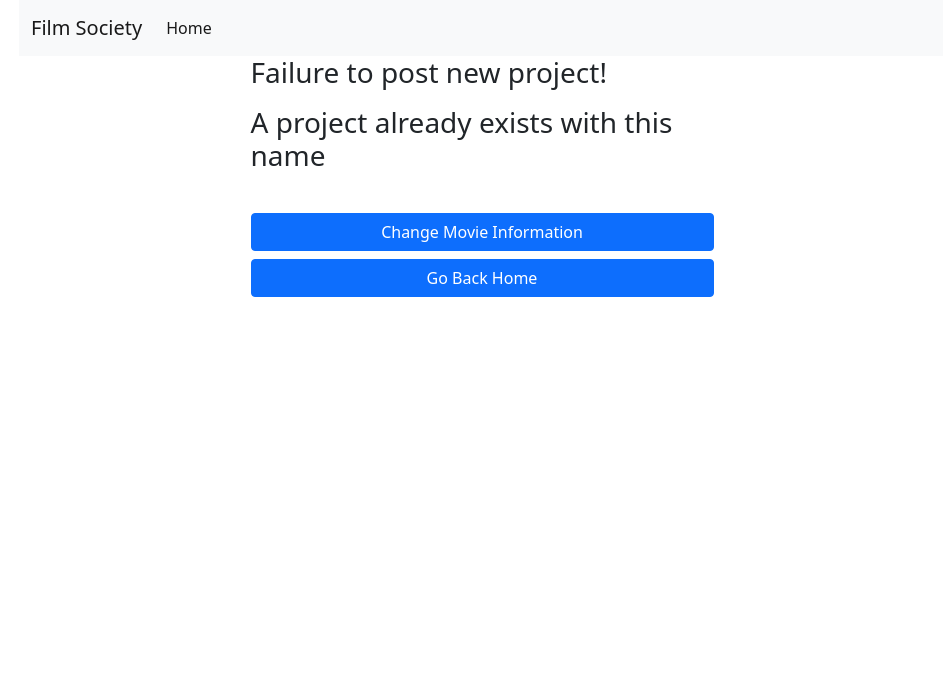
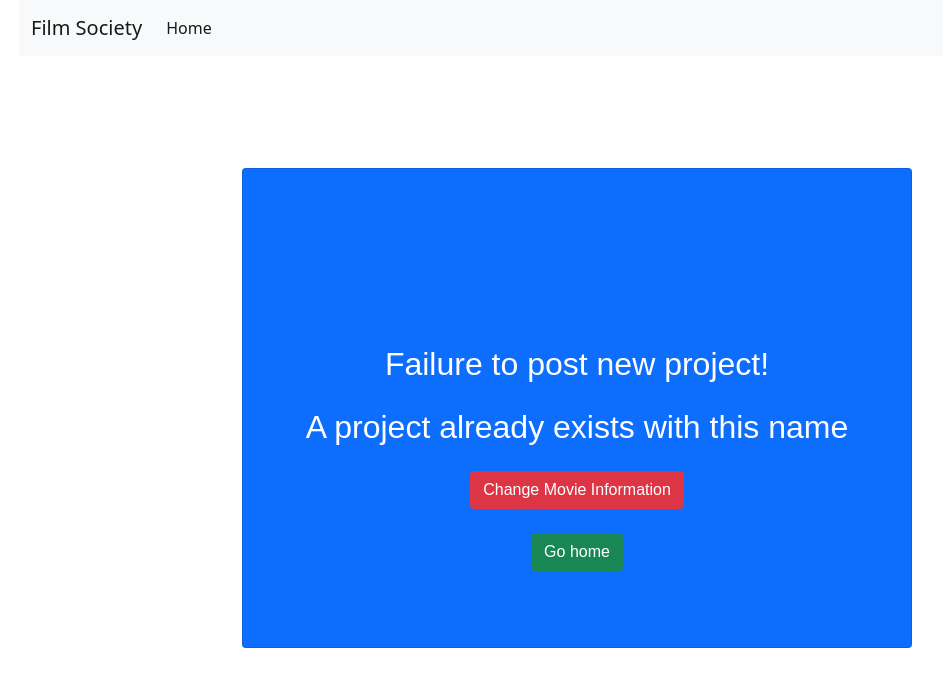
Before and after one commit to adavid2021/film_society_website, a website: page public/project_failure.html in a window 1280 px wide. Shown: the whole page, without its empty margins (63-1006 px from the left). Drawn offline with nearby package versions, Linux system fonts and the light colour scheme; a web font is replaced by a local one.

Commit message:
Tried my best for Success Failure part for both Application and Project submission

```diff
--- /dev/null
+++ b/public/css/failure.css
@@ -0,0 +1,43 @@
+/*#successText {*/
+/*    max-height: 80%;*/
+/*    !*margin-outside: 90px;*!*/
+/*}*/
+
+.bg-primary{
+    height: 30rem;
+    width: 60%;
+}
+
+.card-body{
+    text-align: center;
+    justify-content: center;
+    margin-top: 25%;
+}
+
+.success-card{
+    font-family: sans-serif;
+    margin-bottom: 30%;
+}
+
+.success-card h1{
+    text-align: center;
+    font-size: 2rem;
+    margin-bottom: 4%;
+    /*padding-top: 3%;*/
+
+}
+
+.card-container{
+    margin-top: 10%;
+}
+.success-btn{
+    justify-content: center;
+    align-content: center;
+}
+
+.btn-success{
+    /*max-width: 0%;*/
+    align-content: center;
+    /*margin-left: 20%*/
+
+}
--- /dev/null
+++ b/public/css/success.css
@@ -0,0 +1,33 @@
+/*#successText {*/
+/*    max-height: 80%;*/
+/*    !*margin-outside: 90px;*!*/
+/*}*/
+
+.bg-primary{
+    height: 30rem;
+    width: 100%;
+}
+
+.card-body{
+    text-align: center;
+    justify-content: center;
+    margin-top: 25%;
+}
+
+.success-card{
+    font-family: sans-serif;
+    margin-bottom: 30%;
+}
+
+.success-card h5{
+    text-align: center;
+    font-size: 3rem;
+}
+
+.card-container{
+    margin-top: 10%;
+}
+.success-btn{
+    justify-content: center;
+    align-content: center;
+}
--- a/public/project_failure.html
+++ b/public/project_failure.html
@@ -4,7 +4,7 @@
     <meta charset="UTF-8">
     <title>Home</title>
 
-    <link rel="stylesheet" href="css/index.css">
+    <link rel="stylesheet" href="css/failure.css">
 
     <!--    Bootstrap-->
     <link href="https://cdn.jsdelivr.net/npm/bootstrap@5.0.0-beta2/dist/css/bootstrap.min.css"
@@ -48,27 +48,48 @@
     </nav>
 </section>
 
-<section id="error_section">
-    <div class="row">
-        <div class="col-10">
-            <div class="d-grid gap-2 col-6 mx-auto">
-                <h3>Failure to post new project!</h3>
-                <h3>A project already exists with this name</h3>
+<!--<section id="error_section">-->
+<!--    <div class="row">-->
+<!--        <div class="col-10">-->
+<!--            <div class="d-grid gap-2 col-6 mx-auto">-->
+<!--                <h3>Failure to post new project!</h3>-->
+<!--                <h3>A project already exists with this name</h3>-->
+<!--                <br>-->
+<!--            </div>-->
+<!--        </div>-->
+<!--    </div>-->
+<!--</section>-->
+
+<!--<section id="button_section">-->
+<!--    <div class="row">-->
+<!--        <div class="col-10">-->
+<!--            <div class="d-grid gap-2 col-6 mx-auto">-->
+<!--                <button class="btn btn-primary" type="button">Change Movie Information</button>-->
+<!--                <button class="btn btn-primary" type="button">Go Back Home</button>-->
+<!--            </div>-->
+<!--        </div>-->
+<!--    </div>-->
+<!--</section>-->
+
+
+<div class="container card-container">
+    <div class="row justify-content-center success-card">
+        <div class="card text-white bg-primary mt-auto" style="max-width: 60%">
+            <div class="card-body">
+                <!--                <div class="d-grid gap-2 col-6 mx-auto">-->
+                <h1>Failure to post new project!</h1>
+                <h1>A project already exists with this name</h1>
+                <a class="btn btn-danger" id="btn_change" onclick="goBack()">Change Movie Information</a>
                 <br>
+                <br>
+                <a class="btn btn-success" id=btn_goBack" href="/">Go home</a>
+
             </div>
         </div>
     </div>
-</section>
+</div>
+</div>
 
-<section id="button_section">
-    <div class="row">
-        <div class="col-10">
-            <div class="d-grid gap-2 col-6 mx-auto">
-                <button class="btn btn-primary" type="button">Change Movie Information</button>
-                <button class="btn btn-primary" type="button">Go Back Home</button>
-            </div>
-        </div>
-    </div>
-</section>
+
 </body>
 </html>
```
Also changed, not shown: public/app_failure.html (+32 -12 lines), public/app_success.html (+23 -22 lines), public/project_success.html (+37 -16 lines).
